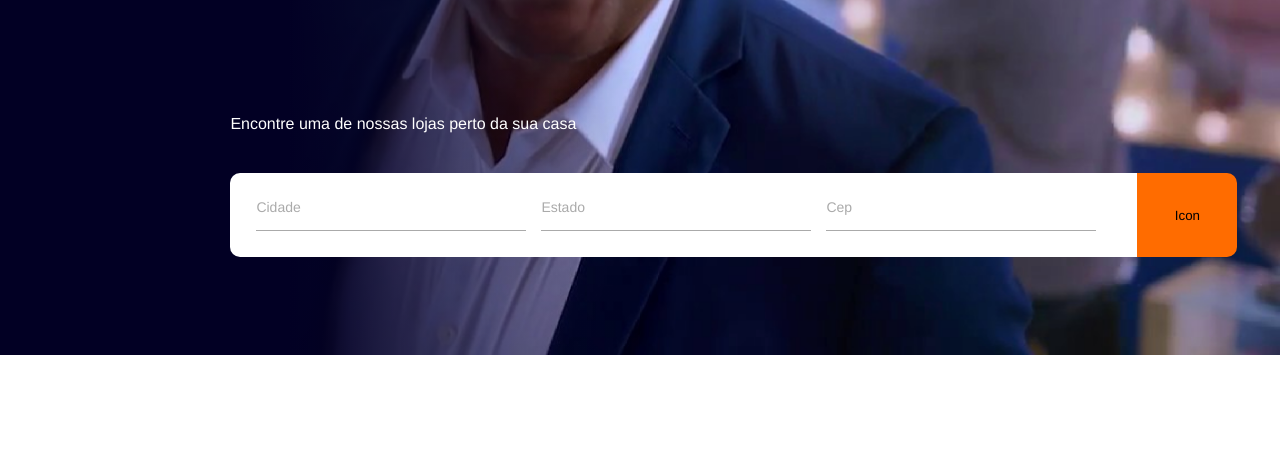
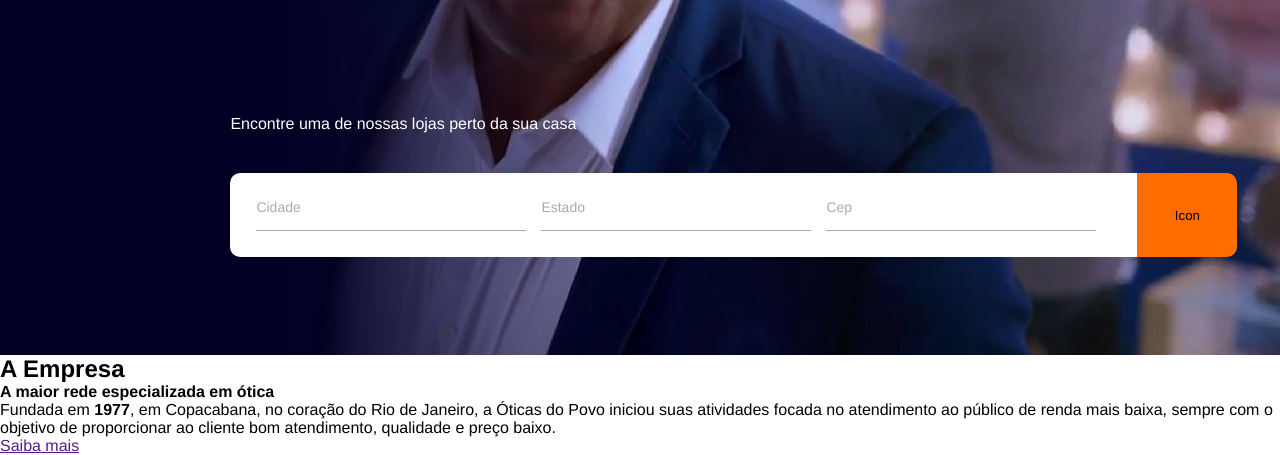
Before and after one commit to RudolfoSousa/oticas-html, a plain HTML site: page index.html in a window 1280 px wide. Shown: the part 445-900 px from the top of the page. Before the commit the page ends 800 px from the top, so only its background shows below. Drawn offline with Linux system fonts and the light colour scheme.

Commit message:
seção empresa - esqueleto 1920

```diff
--- a/index.html
+++ b/index.html
@@ -76,6 +76,16 @@
 	        		</form>
 	        	</div>
 			</section>
+			<section id="corporate">
+				<div class="container-corporate">
+					<div class="about-corporate">
+						<h2>A Empresa</h2>
+						<h4 class="corporate-subtitle">A maior rede especializada em ótica</h4>
+						<p>Fundada em <strong>1977</strong>, em Copacabana, no coração do Rio de Janeiro, a Óticas do Povo iniciou suas atividades focada no atendimento ao público de renda mais baixa, sempre com o objetivo de proporcionar ao cliente bom atendimento, qualidade e preço baixo.</p>
+						<a href="" class="btn">Saiba mais</a>
+					</div>
+				</div>
+			</section>
 		</main>
 		<footer>
 
```
